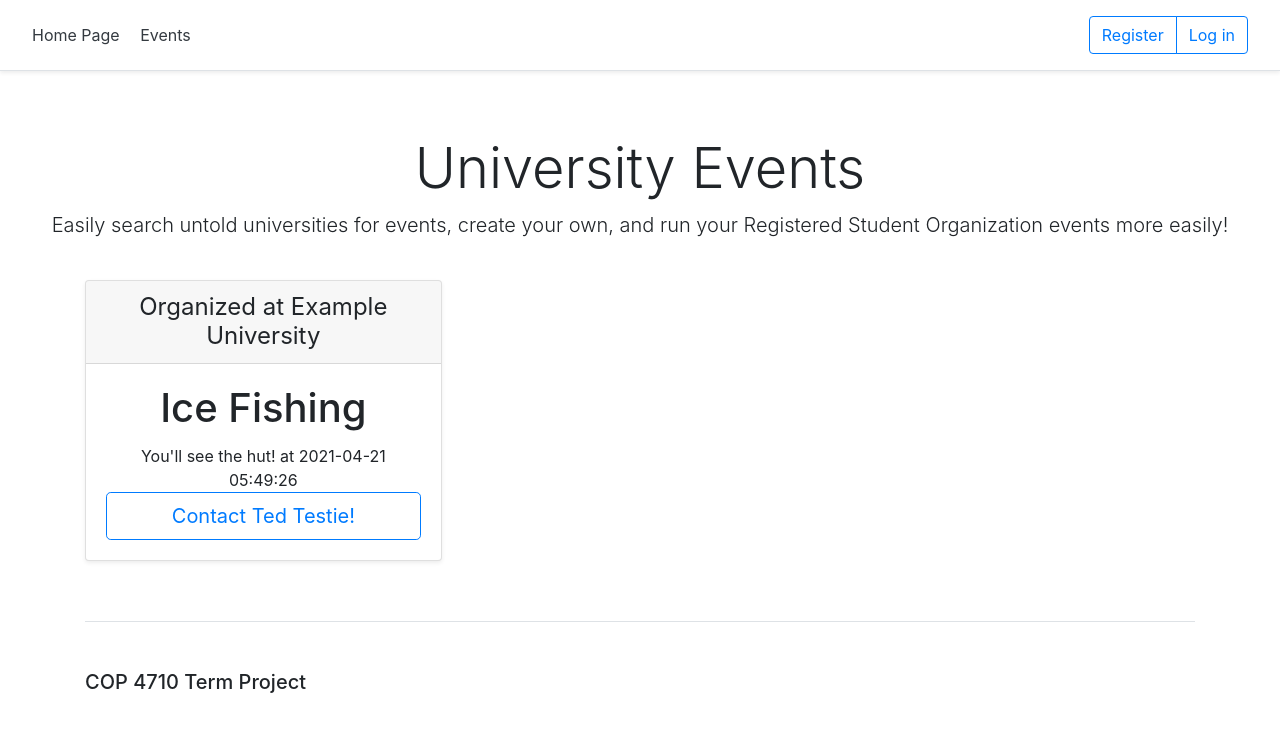
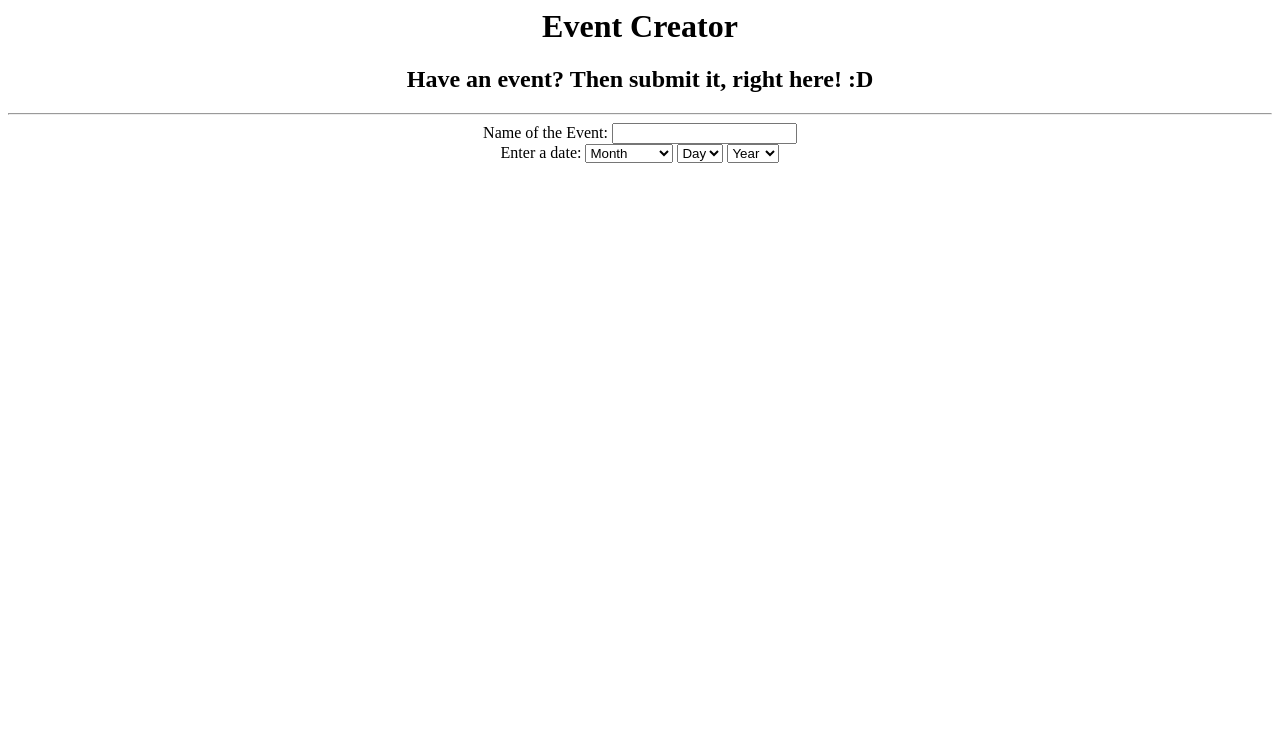
Before and after one commit to TatyanaBinns/DatabaseSystemsProject, a PHP site: page / in a window 1280 px wide. Shown: the top 732 px of the page. Run offline with PHP 8.4, Linux system fonts and the light colour scheme; data comes from the database, SQL or seed files in the repository; data that the repository does not hold is empty.

Commit message:
Add files via upload

```diff
--- a/html/index.php
+++ b/html/index.php
@@ -1,58 +1,82 @@
-<?php
-$title="Events - Home";
-$descr="School Event Application Home Page";
-include $_SERVER['DOCUMENT_ROOT'].'/include/header.php';
-?>
-    <div class="px-3 py-3 pt-md-5 pb-md-4 mx-auto text-center">
-      <h1 class="display-4">University Events</h1>
-      <p class="lead">Easily search untold universities for events, create your own, and run your Registered Student Organization events more easily!</p>
-    </div>
+<html>
 
-    <div class="container">
-      <div class="card-columns mb-3 text-center">
-        <?php
-            $query = mysqli_query($dbconn, 'SELECT
-					e.EventID as "EventID",
-					e.Category as "EventCategory",
-					e.Name as "EventName",
-					e.ContactName as "Coordinator",
-					e.ContactPhoneNumber as "CoordinatorNumber",
-					e.ContactEmailAddr as "CoordinatorEmail",
-					e.AddressDesc as "Where",
-					e.Scheduled as "When",
-					u.Name as "University",
-					ro.Name as "Org"
-				FROM SchoolEventApp.Events e
-				JOIN University u on u.UniversityID = e.UniversityID
-				LEFT JOIN RStudentOrg ro on ro.OrgID = e.OrgID
-				WHERE e.EventVisibility = "Public" AND e.Published = 1;')
-                or die (mysqli_error($dbconn));
+<head>
+<title>Event Creator</title>
+<head>
+<body>
 
-            while ($row = mysqli_fetch_array($query)) {
+<form>
+	<center>
+	<h1>Event Creator</h1>
+	<h2>Have an event? Then submit it, right here! :D</h2>
+	<hr/>
+	<div>
+	 Name of the Event: <input name = "name" type = "text">
+	 </div>
 
-                echo '<div class="card shadow-sm">
-                        <div class="card-header">
-                          <h4 class="my-0 font-weight-normal">Organized at '.$row['University'].'</h4>
-                        </div>
-                        <div class="card-body">
-                          <h1 class="card-title pricing-card-title">'.$row['EventName'].'</h1>
-						  '.$row['Where'].' at '.$row['When'].'
-                          <a href="mailto:'.$row['CoordinatorEmail'].'" class="btn btn-lg btn-block btn-outline-primary">Contact '.$row['Coordinator'].'!</a>
-                        </div>
-                      </div>
-                      ';
-            }
-        ?>
-      </div>
 
-      <footer class="pt-4 my-md-5 pt-md-5 border-top">
-        <div class="row">
-          <div class="col-12 col-md">
-            <h5>COP 4710 Term Project</h5>
-          </div>
-        </div>
-      </footer>
-    </div>
-<?php
-include $_SERVER['DOCUMENT_ROOT'].'/include/footer.php';
-?>
+	<label > Enter a date: </label>
+	<select name = "month">
+		<option>Month</option>
+		<option value "January">January</option>
+		<option value "Feburary">Feburary</option>
+		<option value "March">March</option>
+		<option value "Apirl">Apirl</option>
+		<option value "May">May</option>
+		<option value "June">June</option>
+		<option value "July">July</option>
+		<option value "August">August</option>
+		<option value "September">September</option>
+		<option value "October">October</option>
+		<option value "November">November</option>
+		<option value "December">December</option>
+	</select>
+
+	<select name = "Day">
+		<option>Day</option>
+		<option value "1">1</option>
+		<option value "2">2</option>
+		<option value "3">3</option>
+		<option value "4">4</option>
+		<option value "5">5</option>
+		<option value "6">6</option>
+		<option value "7">7</option>
+		<option value "8">8</option>
+		<option value "9">9</option>
+		<option value "10">10</option>
+		<option value "11">11</option>
+		<option value "12">12</option>
+		<option value "13">13</option>
+		<option value "14">14</option>
+		<option value "15">15</option>
+		<option value "16">16</option>
+		<option value "17">17</option>
+		<option value "18">18</option>
+		<option value "19">19</option>
+		<option value "20">20</option>
+		<option value "21">21</option>
+		<option value "22">22</option>
+		<option value "23">23</option>
+		<option value "24">24</option>
+		<option value "25">25</option>
+		<option value "26">26</option>
+		<option value "27">27</option>
+		<option value "28">28</option>
+		<option value "29">29</option>
+		<option value "30">30</option>
+		<option value "31">31</option>
+	</select>
+
+
+	<select name = "year">
+		<option>Year</option>
+		<option value "2021">2021</option>
+		<option value "2022">2022</option>
+
+	</select>
+
+
+</form>
+
+</body>
+</html>
```
